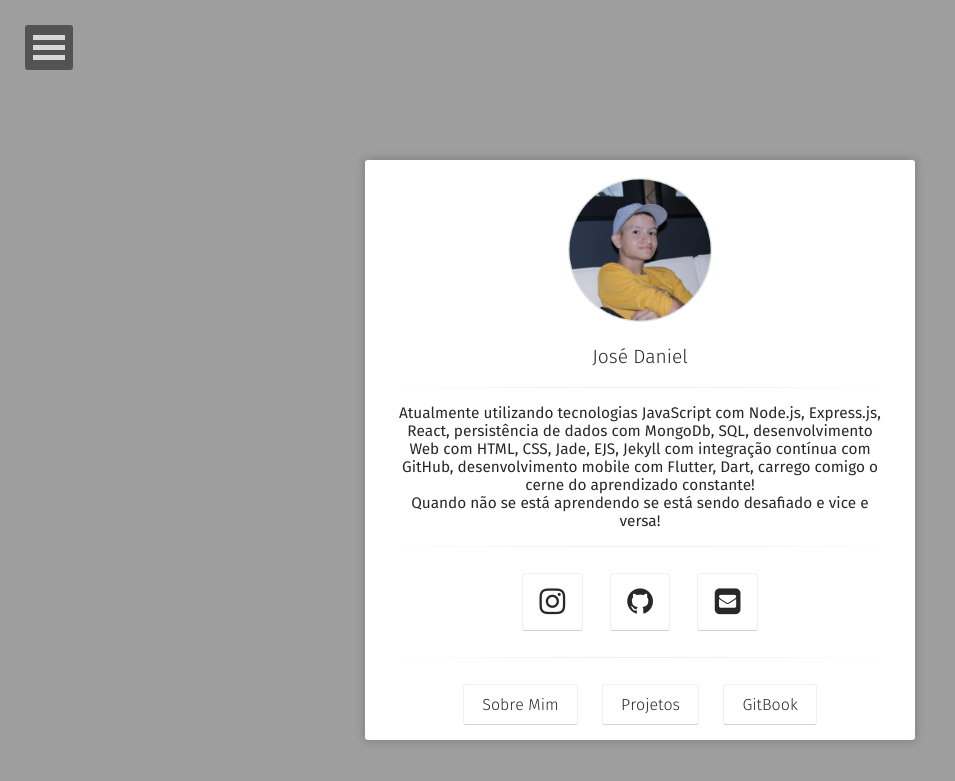
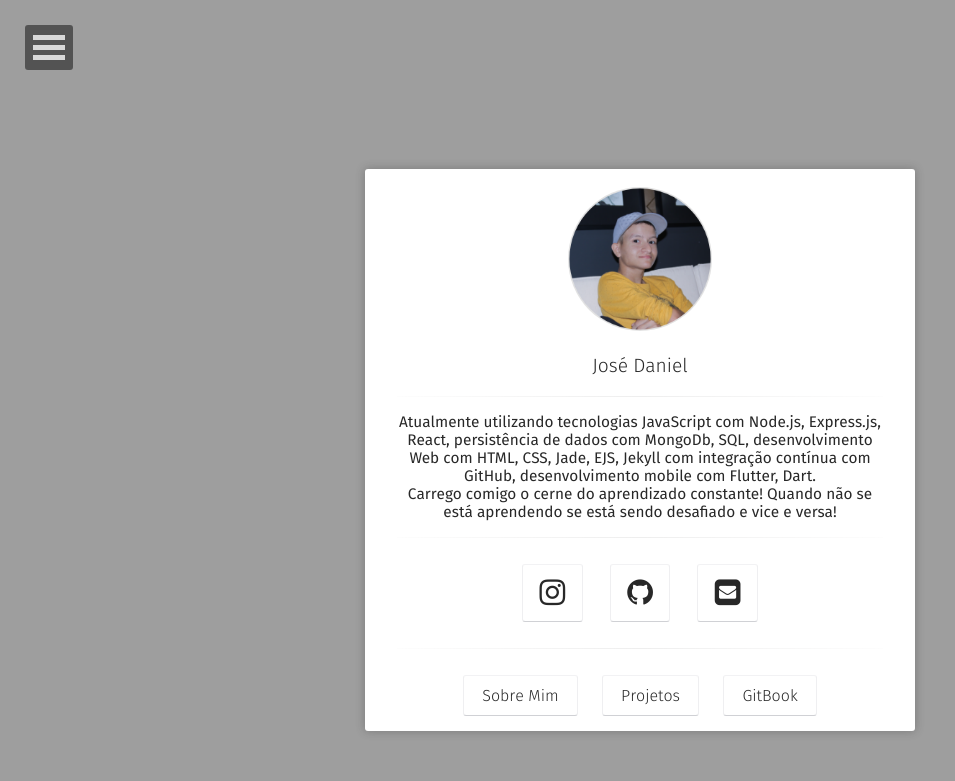
Before and after one commit to jsdaniell/jsdaniell.github.io, a Jekyll site: the page built from index.html, in a window 1280 px wide. Shown: the top 781 px of the page, without its empty margins (0-955 px from the left). Built offline with Jekyll 4.4.1, drawn with Linux system fonts in a browser that asks for light colours; some web fonts are replaced.

Commit message:
updated bio

```diff
--- a/_config.yml
+++ b/_config.yml
@@ -1,6 +1,6 @@
 # Site
 title:              'José Daniel'
-bio:                'Atualmente utilizando tecnologias JavaScript com Node.js, Express.js, React, persistência de dados com MongoDb, SQL, desenvolvimento Web com HTML, CSS, Jade, EJS, Jekyll com integração contínua com GitHub, desenvolvimento mobile com Flutter, Dart, carrego comigo o cerne do aprendizado constante! <br> Quando não se está aprendendo se está sendo desafiado e vice e versa!'
+bio:                'Atualmente utilizando tecnologias JavaScript com Node.js, Express.js, React, persistência de dados com MongoDb, SQL, desenvolvimento Web com HTML, CSS, Jade, EJS, Jekyll com integração contínua com GitHub, desenvolvimento mobile com Flutter, Dart. <br> Carrego comigo o cerne do aprendizado constante! Quando não se está aprendendo se está sendo desafiado e vice e versa!'
 description:        "Aqui demonstro alguns de meus projetos e habilidades desenvolvidas ao longo da minha jornada como programador!"
 reading_time:       true
 words_per_minute:   200
```
